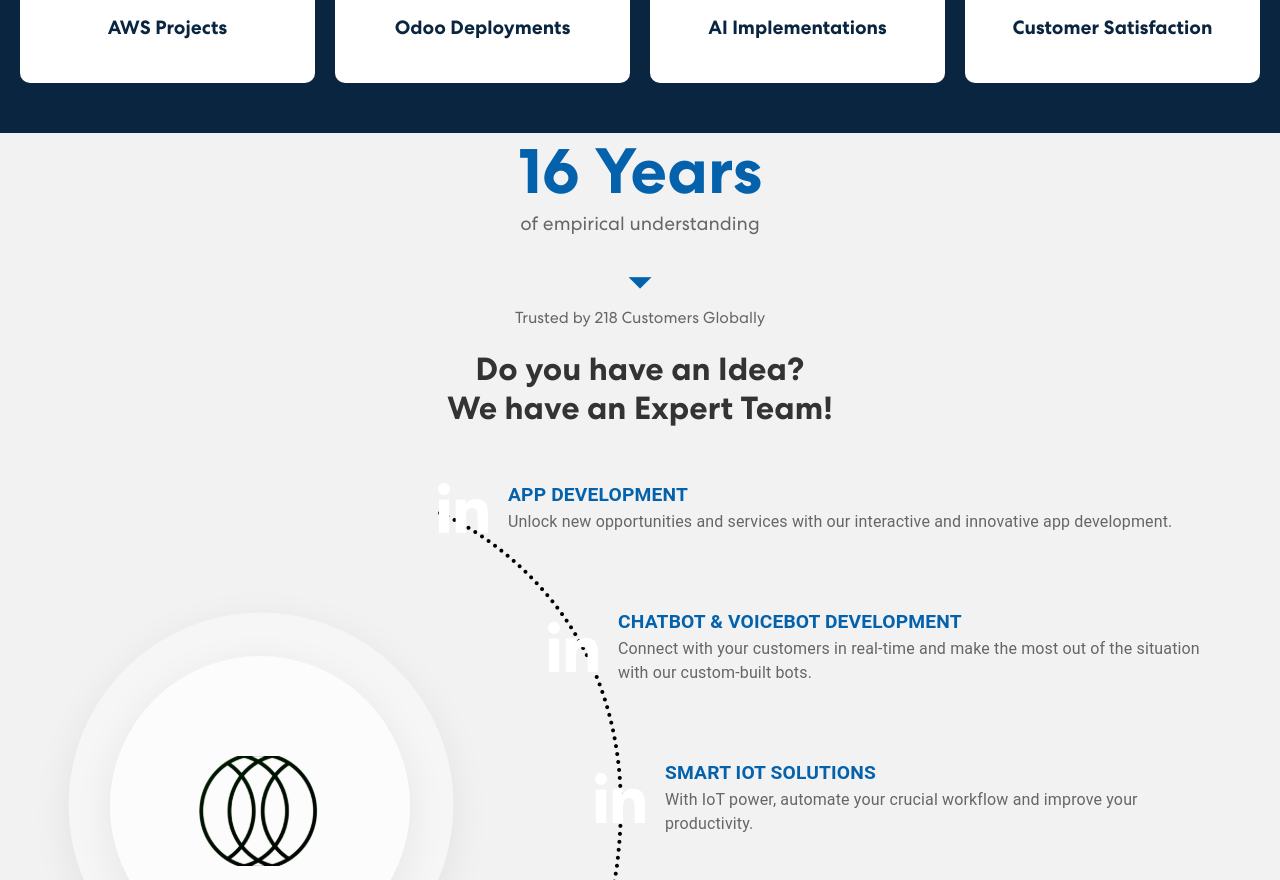
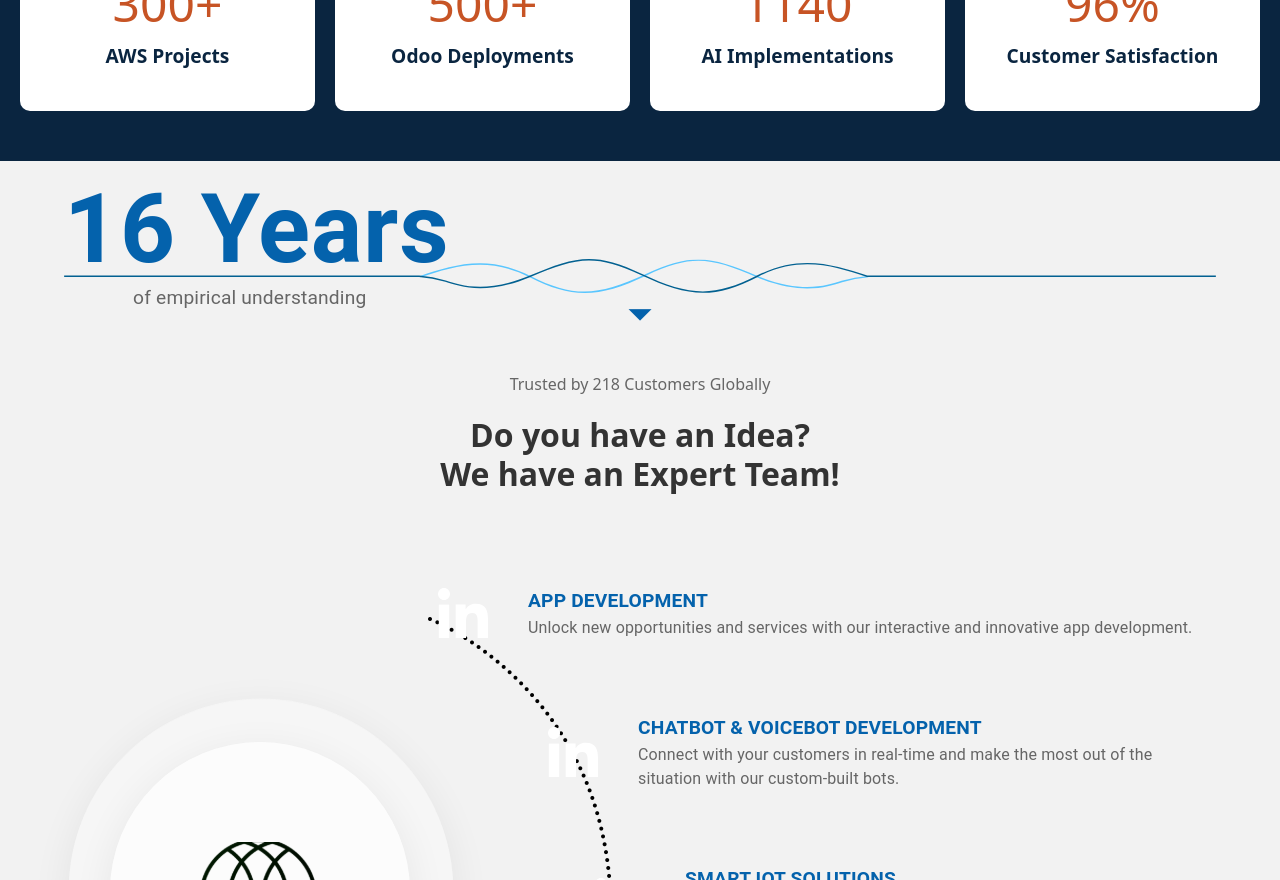
Before and after one commit to Hasppersolutions/haspperSolutionsPortfolio, a React (Create React App) app: page / in a window 1280 px wide. Shown: the part 1920-2800 px from the top of the page. Built offline with nearby package versions, Linux system fonts and the light colour scheme.

Commit message:
working on the animations

```diff
--- a/package.json
+++ b/package.json
@@ -5,12 +5,14 @@
   "dependencies": {
     "@emotion/react": "^11.13.3",
     "@emotion/styled": "^11.13.0",
+    "@gsap/react": "^2.1.1",
     "@mui/material": "^6.1.3",
     "@testing-library/jest-dom": "^5.17.0",
     "@testing-library/react": "^13.4.0",
     "@testing-library/user-event": "^13.5.0",
     "animate.css": "^4.1.1",
     "bootstrap": "^5.3.3",
+    "gsap": "^3.12.5",
     "react": "^18.3.1",
     "react-bootstrap": "^2.10.5",
     "react-dom": "^18.3.1",
--- a/src/App.css
+++ b/src/App.css
@@ -4,11 +4,13 @@
   src: url('./assets/font/CentraNo2-Bold.ttf');
   font-weight: 700;
 }
+
 @font-face {
   font-family: Centra;
   src: url('./assets/font/CentraNo2-Medium.ttf');
   font-weight: 500;
 }
+
 @font-face {
   font-family: Centra;
   src: url('./assets/font/CentraNo2-Book.ttf');
@@ -22,7 +24,15 @@
   box-sizing: border-box;
 }
 
-html {
+html,
+body {
+  height: 100%;
+  width: 100%;
+  scroll-behavior: smooth;
+  /* overflow-x: hidden; */
+}
+
+/* html {
   margin: 0;
   padding: 0;
   scroll-behavior: smooth;
@@ -42,13 +52,19 @@
   background-color: #fff;
   color: #fff;
   font-family: 'Centra', sans-serif !important;
+} */
+
+h1,
+h2,
+h3,
+h4,
+h5,
+h6 {
+  /* margin: 0;
+  padding: 0; */
+  line-height: normal;
 }
 
-h1, h2, h3, h4, h5, h6 {
-  margin: 0;
-  padding: 0;
-  line-height: normal;
-}
 .App {
   text-align: center;
 }
--- a/src/components/Homepage/Certification.css
+++ b/src/components/Homepage/Certification.css
@@ -5,11 +5,11 @@
     box-sizing: border-box;
   } */
 
-  body {
+  /* body {
     font-family: Arial, sans-serif;
     background-color: #f8f8f8;
     color: #333;
-  }
+  } */
 
   .certifications-container {
     max-width: 1200px;
--- a/src/components/Homepage/ExpertServices.css
+++ b/src/components/Homepage/ExpertServices.css
@@ -6,22 +6,13 @@
   /* background-color: #f9f9f9; */
 }
 
-  .header h1 {
-    font-size: 4rem;
-    font-weight: bold;
-    color: #0462ac;
-    margin: 0;
-  }
-
-  .header p {
-    font-size: 1.2rem;
-    color: #666;
-  }
 
 .scroll-down-icon {
   font-size: 2rem;
   color: #0462ac;
   margin-top: 10px;
+  position: relative;
+  animation: 1.8s linear infinite arrow-pulse-down;
 }
 
 .main-content p {
@@ -66,7 +57,7 @@
 .service-icon {
   width: 50px;
   height: 50px;
-    margin-right: 20px;
+  /* margin-right: 20px; */
 }
 
 .service-item h3 {
@@ -116,3 +107,18 @@
     margin-bottom: 10px;
   }
 }
+
+@keyframes arrow-pulse-down {
+  0% {
+    bottom: 40px
+  }
+
+  50% {
+    bottom: 25px;
+  }
+
+  100% {
+    bottom: 40px;
+    opacity: 1;
+  }
+}
--- a/src/components/Homepage/ExpertServices.jsx
+++ b/src/components/Homepage/ExpertServices.jsx
@@ -1,4 +1,4 @@
-import React from "react";
+import React, { useEffect } from "react";
 import "./ExpertServices.css";
 import logo from "../../assets/img/nav-icon1.svg";
 import {
@@ -10,7 +10,12 @@
 } from "@mui/material";
 import haspperLogo from "../../assets/img/logo.svg";
 import roundCurve from "../../assets/img/round_curve.png";
+import line from "../../assets/img/line.svg";
+import { useGSAP } from "@gsap/react";
+import gsap from "gsap";
+import { ScrollTrigger } from "gsap/ScrollTrigger";
 
+gsap.registerPlugin(ScrollTrigger);
 const services = [
   {
     title: "APP DEVELOPMENT",
@@ -45,24 +50,80 @@
 ];
 
 const ExpertServices = () => {
+  // useEffect(() => {
+  //   gsap.utils.toArray("#item").forEach((card) => {
+  //   gsap.from(".services #item", {
+  //     x: 100,
+  //     opacity: 0,
+  //     stagger: 0.8,
+  //     scrollTrigger: {
+  //       trigger: ".services",
+  //       start: "top 15%",
+  //       end: "bottom 15%",
+  //       scrub: true,
+  //       markers: true,
+  //     },
+  //   });
+  //   });
+  // });
+
   return (
     <Box
+      className="expertMainBox"
       sx={{
         backgroundColor: "#f2f2f2",
-        textAlign: "center",
-        pb: 5,
+        // textAlign: "center",
+        py: 5,
       }}
     >
       <Container>
         {/* Header Section */}
         <div className="header">
-          <h1>16 Years</h1>
-          <p>of empirical understanding</p>
-          <div className="scroll-down-icon">⏷</div>
+          <Typography
+            sx={{
+              fontSize: { xs: "3rem", sm: "4rem", md: "5rem", lg: "6rem" },
+              color: "#0462ac",
+              fontWeight: 700,
+              lineHeight: 0.6,
+            }}
+          >
+            16 Years
+          </Typography>
+          <Box>
+            <img
+              src={line}
+              alt=""
+              style={{
+                width: "100%",
+                height: "100%",
+              }}
+            />
+          </Box>
+          <Typography
+            sx={{
+              marginLeft: { md: "6%" },
+              fontSize: "1.2rem",
+              color: "#666",
+              marginTop: { md: "-0.6rem" },
+            }}
+          >
+            of empirical understanding
+          </Typography>
+          <Box
+            className="scroll-down-icon"
+            sx={{
+              textAlign: "center",
+              width: "fit-content",
+              margin: "auto",
+              marginTop: "12px",
+            }}
+          >
+            ⏷
+          </Box>
         </div>
 
         {/* Main Content */}
-        <div className="main-content">
+        <Box className="main-content" sx={{ textAlign: "center" }}>
           <p>Trusted by 218 Customers Globally</p>
           <h2>
             Do you have an Idea? <br />
@@ -72,7 +133,7 @@
           {/* Services Section */}
           <Box
             sx={{
-              mt: { xs: 4, sm: 8},
+              mt: { xs: 4, sm: 8 },
             }}
           >
             <Grid container rowGap={{ xs: 6, sm: 0 }}>
@@ -120,6 +181,7 @@
               </Grid>
               <Grid size={{ xs: 12, sm: 8 }}>
                 <Box
+                  className="services"
                   sx={[
                     {
                       display: "flex",
@@ -150,13 +212,18 @@
                         alt={service.title}
                         className="service-icon"
                       />
-                      <Box>
+                      <Box
+                        id="item"
+                        sx={{
+                          paddingLeft: { xs: "20px", sm: "25px", md: "40px" },
+                        }}
+                      >
                         <Typography
                           component={"h3"}
                           sx={{
                             fontWeight: 700,
                             color: "#0462ac",
-                            fontSize: {xs: "1rem", md: "1.2rem"},
+                            fontSize: { xs: "1rem", md: "1.2rem" },
                           }}
                         >
                           {service.title}
@@ -170,7 +237,7 @@
             </Grid>
           </Box>
           <button className="view-services-btn">VIEW ALL SERVICES</button>
-        </div>
+        </Box>
       </Container>
     </Box>
   );
@@ -257,12 +324,12 @@
 }));
 const afterStyle = {
   "&:after": {
-    display: {xs: "none", sm: "block"},
+    display: { xs: "none", sm: "block" },
     content: "''",
     background: `url(${roundCurve})`,
     position: "absolute",
     top: 20,
-    left: -10,
+    left: -20,
     width: 185,
     height: 591,
     zIndex: -1,
--- a/src/components/Homepage/MainSection.js
+++ b/src/components/Homepage/MainSection.js
@@ -1,9 +1,37 @@
 import React from 'react';
 import './MainSection.css'; // Import your CSS file
 import { useNavigate } from 'react-router-dom';
+import { useEffect } from 'react';
+import gsap from 'gsap';
+import { useGSAP } from '@gsap/react';
 
 const MainSection = () => {
   const navigate = useNavigate()
+  let tl = gsap.timeline()
+  useGSAP(() => {
+    tl.from(".text-container h1", {
+      x: -200,
+      opacity: 0,
+      duration: 1,
+      delay: 0.5
+    }, "anim")
+    tl.from(".text-container p", {
+      opacity: 0,
+      duration: 1,
+      delay: 0.5
+    }, "-=1")
+    tl.from(".text-container h2", {
+      x: 200,
+      opacity: 0,
+      duration: 1,
+      delay: 0.5
+    }, "anim")
+    tl.from(".buttons button", {
+      opacity: 0,
+      scale: 0,
+    }, "-=0.5")
+  })
+
   return (
     <div className="main-section container-fluid">
       <div className="logo-container">
--- a/src/components/Homepage/Review.css
+++ b/src/components/Homepage/Review.css
@@ -5,11 +5,11 @@
     box-sizing: border-box;
   } */
 
-body {
+/* body {
   font-family: Arial, sans-serif;
   background-color: #f8f8f8;
   color: #333;
-}
+} */
 
 .reviews-container {
   max-width: 1200px;
--- a/src/components/Homepage/Section.js
+++ b/src/components/Homepage/Section.js
@@ -1,17 +1,45 @@
 import React from 'react';
 import './Section.css';
 import SectionImage from '../../assets/img/SectionImage.svg';
+import { useGSAP } from '@gsap/react';
+import gsap from 'gsap';
 const Section = () => {
+  let tl = gsap.timeline({
+    scrollTrigger: {
+      trigger: ".section-container",
+      start: "top 15$",
+      end: "bottom 15%",
+      toggleActions: "play none none reset"
+    },
+  })
+
+  useGSAP(() => {
+    tl.from(".section-content h1", {
+      y: -80,
+      opacity: 0,
+      duration: 1,
+    }, "anim")
+    tl.from(".section-content h2", {
+      x: 100,
+      opacity: 0,
+      duration: 1,
+    }, "anim")
+    tl.from(".section-image img", {
+      x: -100,
+      opacity: 0,
+      duration: 1,
+    }, "anim")
+  })
   return (
     <div className="section-container">
       <div className="section-content">
         <h1>WE BUILD POWERFUL, SMART SOLUTIONS</h1>
         <h2>DELIVER TOP-NOTCH SERVICES</h2>
         <p>
-        At Haspper, we are at the forefront of digital transformation, leveraging a diverse array of cutting-edge technologies to deliver robust, scalable, and innovative solutions
+          At Haspper, we are at the forefront of digital transformation, leveraging a diverse array of cutting-edge technologies to deliver robust, scalable, and innovative solutions
         </p>
         <p>
-        Our team of seasoned professionals is dedicated to pushing the boundaries of technology, ensuring that our clients stay ahead in an ever-evolving digital landscape. Whether it’s developing a new application, optimizing existing systems, or integrating disparate technologies, Tech Innovators Inc. is your trusted partner in achieving technological excellence
+          Our team of seasoned professionals is dedicated to pushing the boundaries of technology, ensuring that our clients stay ahead in an ever-evolving digital landscape. Whether it’s developing a new application, optimizing existing systems, or integrating disparate technologies, Tech Innovators Inc. is your trusted partner in achieving technological excellence
         </p>
         <p>
           Our approach is built on straightforward processes and proven standards.
--- a/src/components/Layout/NavBar.css
+++ b/src/components/Layout/NavBar.css
@@ -1,7 +1,7 @@
 nav.navbar {
     padding: 18px 0;
     position: fixed;
-    width: 100%;
+    width: 100vw;
     top: 0;
     left: 0;
     z-index: 9999;
```
Also changed, not shown: src/assets/img/line.svg (added), 1 other file (tests, documents, lock files or other folders). Lines whose indentation alone changed are shown as unchanged.
